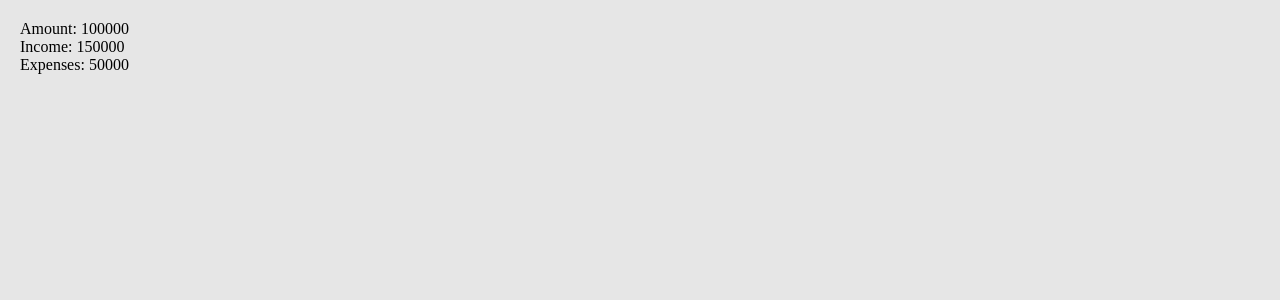
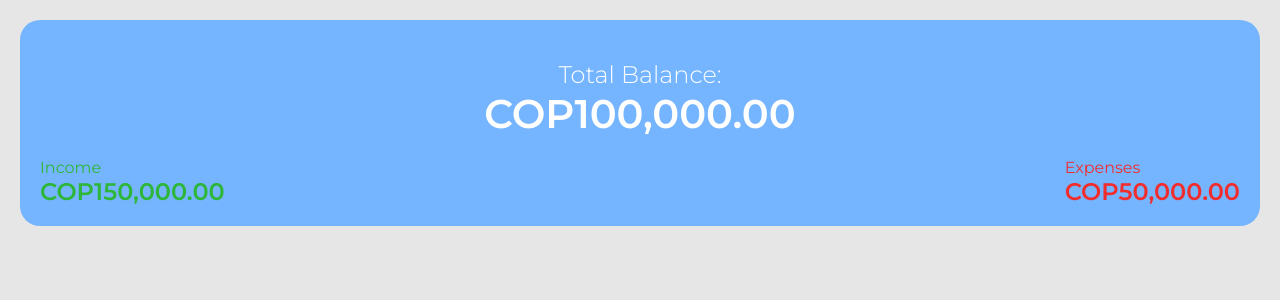
Before and after one commit to SofiaRubiano10/Angular, an Angular app: page / in a window 1280 px wide. Shown: the top 300 px of the page. Built offline with nearby package versions, Linux system fonts and the light colour scheme.

Commit message:
Estilo final SCSS del componente Balance

```diff
--- a/src/app/components/balance/balance.component.html
+++ b/src/app/components/balance/balance.component.html
@@ -1,5 +1,16 @@
-<div *ngIf="balance">
-  <p>Amount: {{ balance.amount }}</p>
-  <p>Income: {{ balance.income }}</p>
-  <p>Expenses: {{ balance.expenses }}</p>
+<div class="balance" *ngIf="balance">
+  <div class="balance__amount">
+    <h4>Total Balance:</h4>
+    <h2>{{ balance.amount | currency : "COP" }}</h2>
+  </div>
+  <div class="balance__cash">
+    <div class="income">
+      <h4>Income</h4>
+      <h3>{{ balance.income | currency : "COP" }}</h3>
+    </div>
+    <div class="expenses">
+      <h4>Expenses</h4>
+      <h3>{{ balance.expenses | currency : "COP" }}</h3>
+    </div>
+  </div>
 </div>
--- a/src/app/components/balance/balance.component.scss
+++ b/src/app/components/balance/balance.component.scss
@@ -0,0 +1,40 @@
+@use "../../../styles" as s;
+
+.balance {
+  font-family: s.$font-family;
+  background-color: #75b5ff;
+  padding: 20px;
+  grid-row: auto;
+  border-radius: 20px;
+  &__amount {
+    h2 {
+      font-weight: 600;
+      font-size: 2.5rem;
+    }
+    h4 {
+      font-size: 1.5rem;
+      font-weight: 300;
+    }
+    text-align: center;
+    padding: 20px;
+    color: #fff;
+  }
+  &__cash {
+    display: flex;
+    justify-content: space-between;
+    h3 {
+      font-weight: 600;
+      font-size: 1.5rem;
+    }
+    h4 {
+      font-size: 1rem;
+      font-weight: 400;
+    }
+    .income {
+      color: #2db639;
+    }
+    .expenses {
+      color: #f12d2d;
+    }
+  }
+}
```
